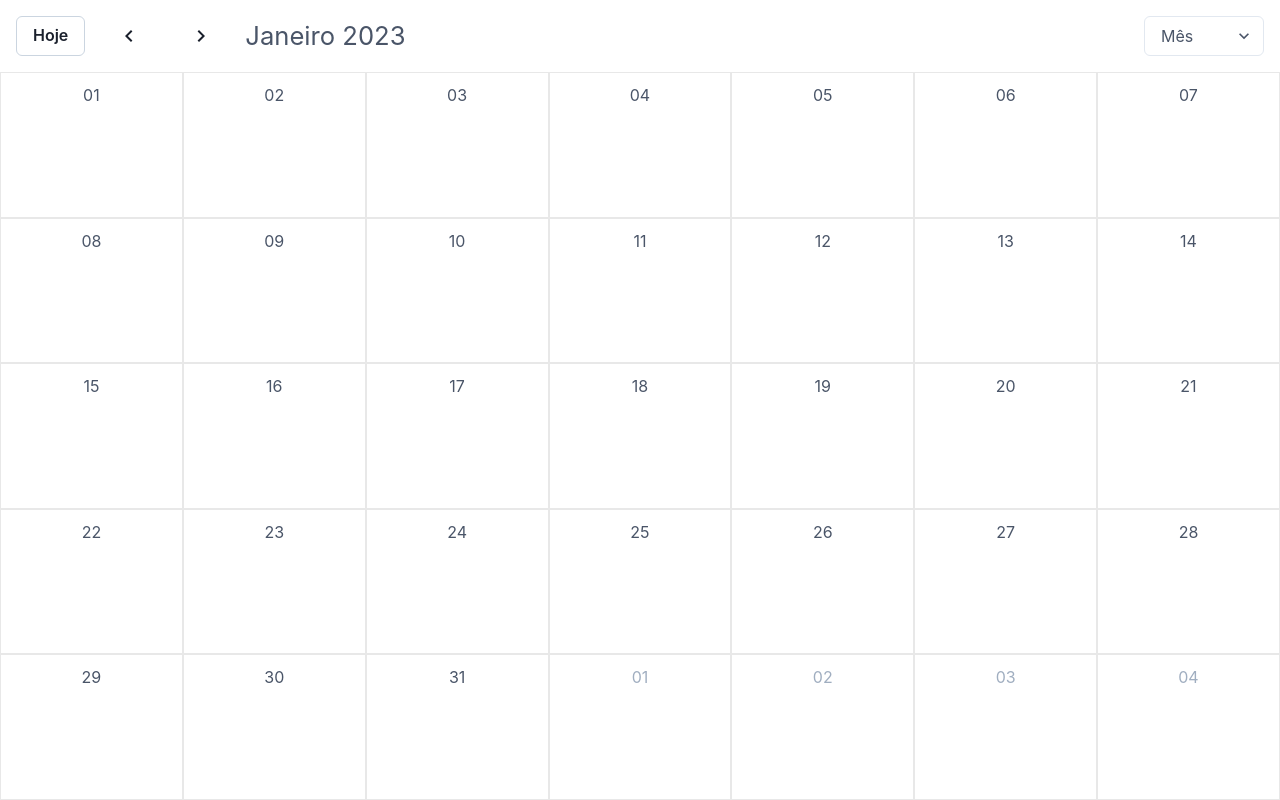
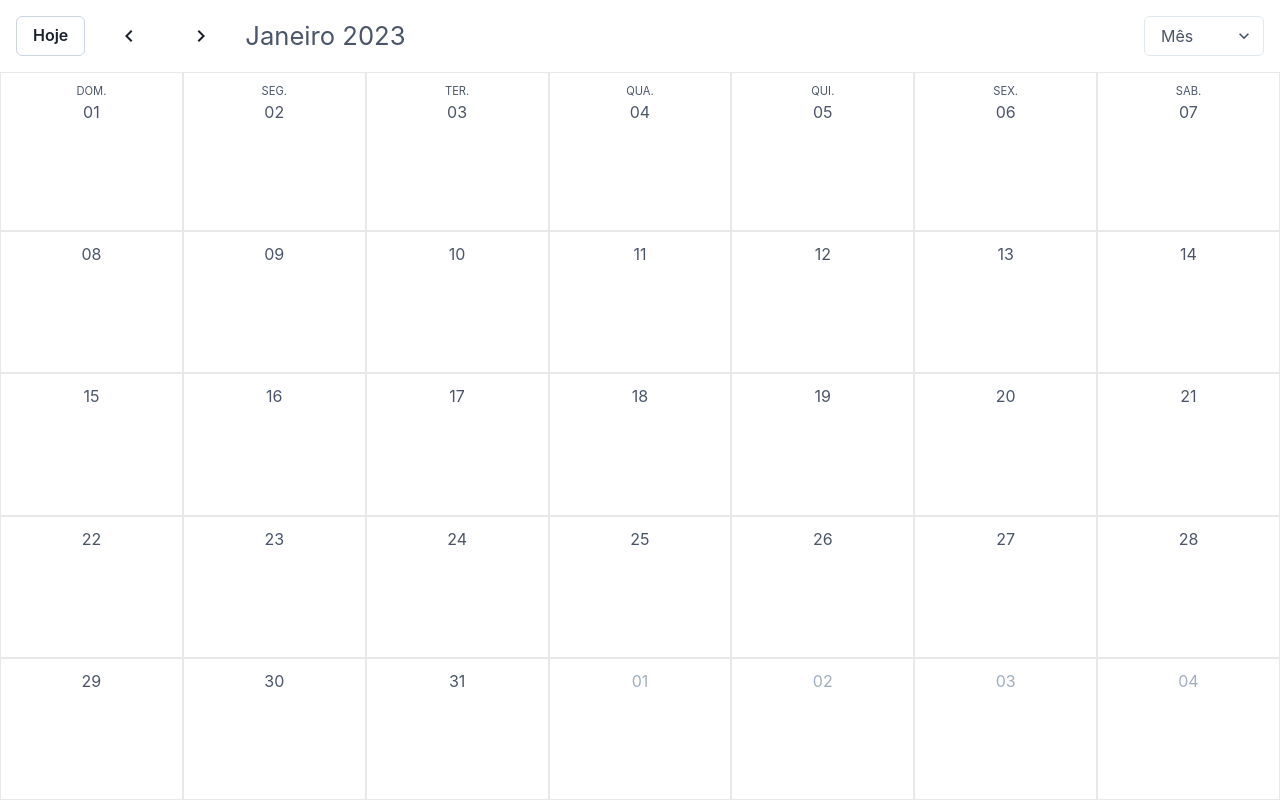
Before and after one commit to Sabrinovsky/calendar, a React (Create React App) app: page / in a window 1280 px wide. Built offline with nearby package versions, Linux system fonts and the light colour scheme.

Commit message:
Add service for week calendar

```diff
--- a/src/Calendar/Calendar.tsx
+++ b/src/Calendar/Calendar.tsx
@@ -8,16 +8,15 @@ import {
   ListItem,
   Select,
 } from '@chakra-ui/react';
-import { useCallback, useRef, useState } from 'react';
-import { SwitchTransition, CSSTransition } from 'react-transition-group';
+import { useCallback, useState } from 'react';
 import './styles.scss';
 import { format, isPast, isSameMonth } from 'date-fns';
 import { ptBR } from 'date-fns/locale';
-
 import useCalendar from './hooks';
 import { Swipe } from '../components/Swipe/Swipe';
 
 function Calendar(): JSX.Element {
+  const [view, setView] = useState('month');
   const { calendar, nextMonth, previousMonth, today } = useCalendar();
   const [direction, setDirection] = useState<'fade-left' | 'fade-right'>(
     'fade-left'
@@ -77,11 +76,16 @@ function Calendar(): JSX.Element {
         <Text textTransform="capitalize" fontSize="1.6rem">
           {format(calendar[15], 'MMMM yyyy', { locale: ptBR })}
         </Text>
-        <Select marginLeft="auto" width="120px">
+        <Select
+          onChange={(e) => setView(e.target.value)}
+          marginLeft="auto"
+          width="120px"
+        >
           <option value="month">Mês</option>
           <option value="week">Semana</option>
         </Select>
       </Flex>
+      {view === 'month' && (
         <Swipe animationKey={calendar[15].toISOString()} direction={direction}>
           {(nodeRef) => (
             <div ref={nodeRef} className="flex-column">
@@ -92,10 +96,17 @@ function Calendar(): JSX.Element {
                 className="animate"
               >
                 <List>
-                {calendar.map((day) => (
+                  {calendar.map((day, index) => (
                     <ListItem key={day.toISOString()}>
+                      {index < 7 && (
+                        <Text color='gray.600' fontSize="0.7rem" textTransform="uppercase">
+                          {format(day, 'eeeeee', { locale: ptBR })}.
+                        </Text>
+                      )}
                       <Text
-                      color={!isSameMonth(day, calendar[15]) ? 'gray.400' : ''}
+                        color={
+                          !isSameMonth(day, calendar[15]) ? 'gray.400' : ''
+                        }
                       >
                         {format(day, 'dd')}
                       </Text>
@@ -106,6 +117,7 @@ function Calendar(): JSX.Element {
             </div>
           )}
         </Swipe>
+      )}
     </div>
   );
 }
--- a/src/Calendar/hooks/index.ts
+++ b/src/Calendar/hooks/index.ts
@@ -4,7 +4,7 @@ import { add, isSameMonth, sub } from 'date-fns';
 
 export default function useCalendar() {
   const [currentDate, setCurrentDate] = useState(new Date());
-  const [calendar, setCalendar] = useState(() => generateCalendar());
+  const [calendar, setCalendar] = useState(() => generateCalendar(new Date()));
 
   const nextMonth = useCallback(() => {
     const month = add(currentDate, { months: 1 });
--- a/src/Calendar/utils/index.ts
+++ b/src/Calendar/utils/index.ts
@@ -1,6 +1,8 @@
 import {
   startOfMonth as startOfMonthFns,
   endOfMonth as endOfMonthFns,
+  startOfWeek as startOfWeekFns,
+  endOfWeek as endOfWeekFns,
   eachDayOfInterval,
   sub,
   add,
@@ -10,10 +12,9 @@ import {
 // Saturday - 7
 const WEEK_DAYS = 7;
 
-function generateCalendar(date = new Date()) {
-  const today = date;
-  const startOfMonth = startOfMonthFns(today);
-  const endOfMonth = endOfMonthFns(today);
+function generateCalendar(date: Date) {
+  const startOfMonth = startOfMonthFns(date);
+  const endOfMonth = endOfMonthFns(date);
   const previousMonthLastDays = WEEK_DAYS - (WEEK_DAYS - startOfMonth.getDay());
   const nextMonthLastDays = WEEK_DAYS - endOfMonth.getDay() - 1;
 
@@ -25,4 +26,16 @@ function generateCalendar(date = new Date()) {
   return days
 }
 
-export { generateCalendar };
+function generateWeekCalendar(date: Date){
+  const startOfWeek = startOfWeekFns(date);
+  const endOfWeekOfWeek = endOfWeekFns(date);
+
+  const days = eachDayOfInterval({
+    start: startOfWeek,
+    end: endOfWeekOfWeek,
+  });
+
+  return days
+}
+
+export { generateCalendar, generateWeekCalendar };
```
Also changed, not shown: 1 other file (tests, documents, lock files or other folders). Lines whose indentation alone changed are shown as unchanged.
